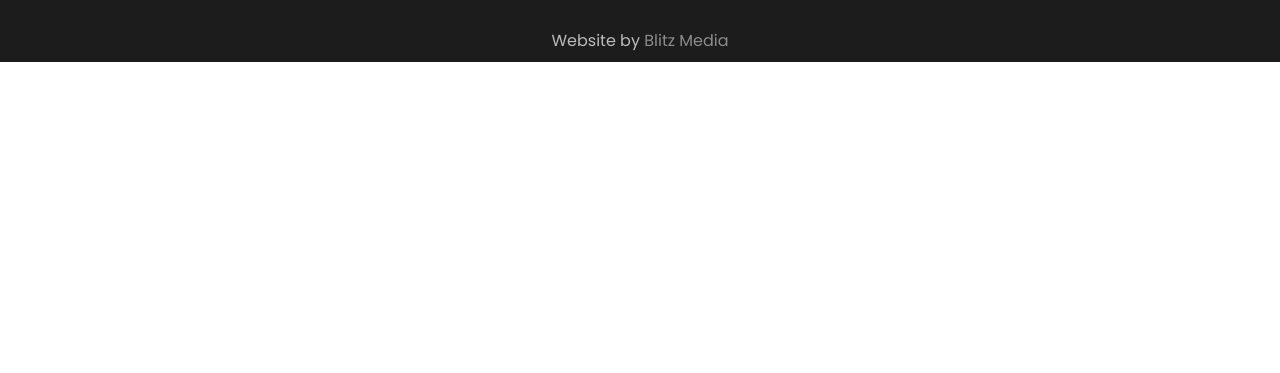
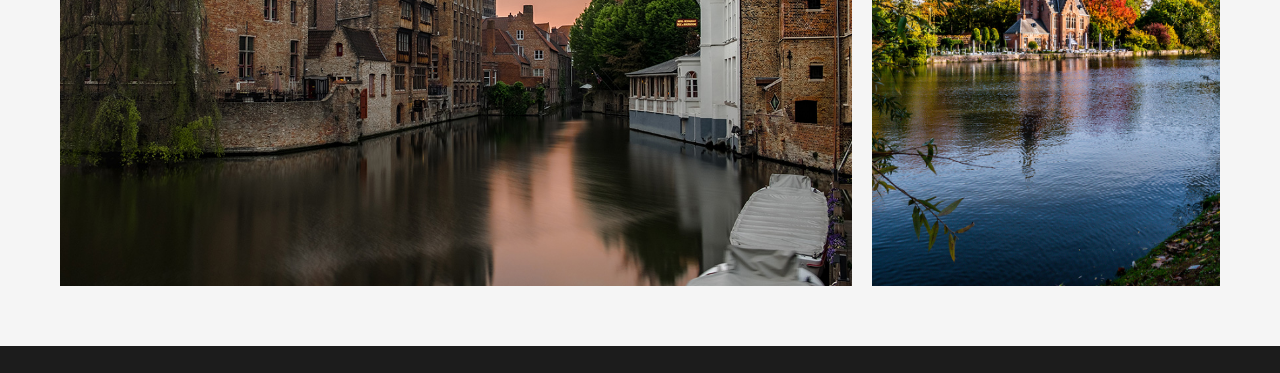
Before and after one commit to K1NGAARON/retro-bikes-brugge, a plain HTML site: page book/index.html in a window 1280 px wide. Shown: the part 2078-2451 px from the top of the page. Before the commit the page ends 2140 px from the top, so only its background shows below. Drawn offline with nearby package versions, Linux system fonts and the light colour scheme; a script that the page names is missing; files whose address does not match are found by name.

Commit message:
changed img

```diff
--- a/book/index.html
+++ b/book/index.html
@@ -141,6 +141,12 @@
             <div class="item large top">
                 <img src="/book/img/image4.jpg" alt="">
             </div>
+            <div class="item large">
+                <img src="/book/img/image1.jpg" alt="">
+            </div>
+            <div class="item small">
+                <img src="/book/img/image2.jpg" alt="">
+            </div>
         </div>
     </div>
 </div>
```
